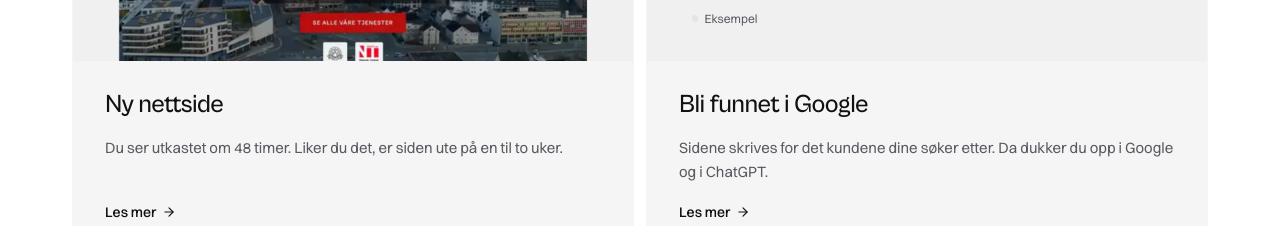
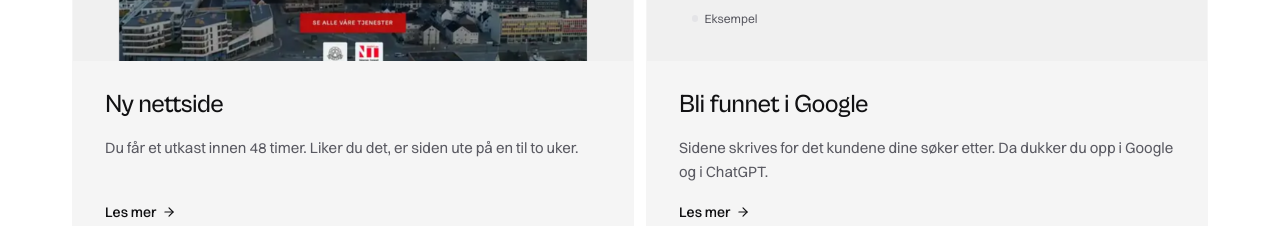
Before and after one commit to lobitomaldito/oppskalert, a React (Vite) app: page / in a window 1280 px wide. Shown: the part 1760-1986 px from the top of the page. Built offline with nearby package versions, Linux system fonts and the light colour scheme; no server answers.

Commit message:
Forsiden: «Du får et utkast innen 48 timer» i Ny nettside-kortet
Aleksander 26.11.2026: bedre norsk enn «Du ser utkastet om 48 timer».

Co-Authored-By: Claude Opus 5.5 <noreply@anthropic.com>

```diff
--- a/src/App.jsx
+++ b/src/App.jsx
@@ -273,7 +273,7 @@ const TJENESTER_FORSIDE = [
   {
     navn: 'Ny nettside',
     til: ruter.nyNettside,
-    kort: 'Du ser utkastet om 48 timer.',
+    kort: 'Du får et utkast innen 48 timer.',
     mer: 'Liker du det, er siden ute på en til to uker.',
     bilde: <SideVeksler />,
   },
```
